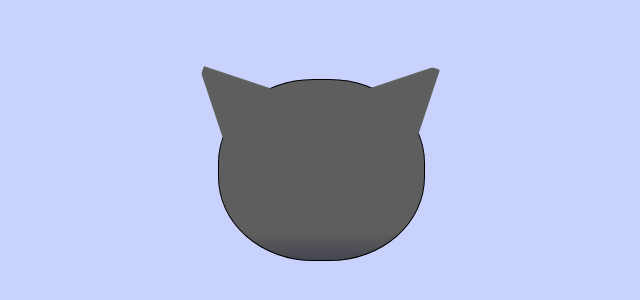
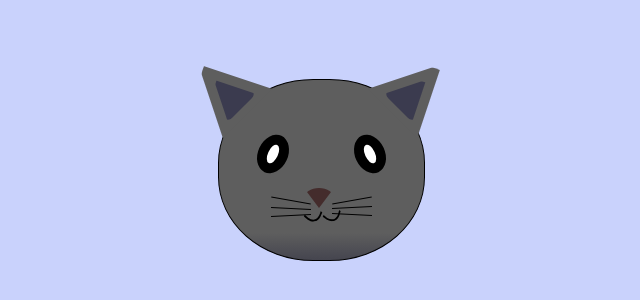
Before and after one commit to AyOULAARBI/Responsive-design-FreeCodeCamp-projects, a plain HTML site: page 12 = intermediate css- cat painting/index.html in a window 1280 px wide. Shown: the part 238-538 px from the top of the page, without its empty margins (319-959 px from the left). Drawn offline with Linux system fonts and the light colour scheme.

Commit message:
finished styling the project

```diff
--- a/12 = intermediate css- cat painting/index.html
+++ b/12 = intermediate css- cat painting/index.html
@@ -3,7 +3,7 @@
 <head>
     <meta charset="UTF-8">
     <meta name="viewport" content="width=device-width, initial-scale=1.0">
-    <title>Balance sheet</title>
+    <title>Cat face</title>
     <link rel="stylesheet" href="style.css">
 </head>
 <body>
@@ -16,6 +16,33 @@
                 <div class="cat-right-inner-ear"></div>
             </div>
         </div>
+        <div class="cat-eyes">
+            <div class="cat-left-eye">
+                <div class="cat-left-inner-eye"></div>
+            </div>
+            <div class="cat-right-eye">
+                <div class="cat-right-inner-eye"></div>
+
+            </div>
+        </div>
+        <div class="cat-nose"></div>
+        <div class="cat-mouth">
+            <div class="cat-mouth-line-left"></div>
+            <div class="cat-mouth-line-right"></div>
+        </div>
+        <div class="cat-whiskers">
+            <div class="cat-whiskers-left">
+                <div class="cat-whisker-left-top"></div>
+                <div class="cat-whisker-left-middle"></div>
+                <div class="cat-whisker-left-bottom"></div>
+            </div>
+            <div class="cat-whiskers-right">
+                <div class="cat-whisker-right-top"></div>
+                <div class="cat-whisker-right-middle"></div>
+                <div class="cat-whisker-right-bottom"></div>
+            </div>
+
+        </div>
     </div>
 </body>
 </html>
--- a/12 = intermediate css- cat painting/style.css
+++ b/12 = intermediate css- cat painting/style.css
@@ -3,10 +3,10 @@ html{
 }
 body{
   height: 100vh;
-   background-color: #c9d2fc;
-   display: flex;
-   justify-content: center;
-   align-items: center;
+  background-color: #c9d2fc;
+  display: flex;
+  justify-content: center;
+  align-items: center;
 }
 
 .cat-head {
@@ -43,3 +43,151 @@ body{
   border-right: 35px solid transparent;
   border-bottom: 70px solid #5e5e5e;
 }
+.cat-left-inner-ear {
+  position: absolute;
+  top: 22px;
+  left: -20px;
+  border-top-left-radius: 90px;
+  border-top-right-radius: 10px;
+  border-bottom-right-radius: 40%;
+  border-bottom-left-radius: 40%;
+  border-left: 20px solid transparent;
+  border-right: 20px solid transparent;
+  border-bottom: 40px solid #3b3b4f;
+}
+.cat-right-inner-ear {
+  position: absolute;
+  top: 22px;
+  right: -20px;
+  border-top-left-radius: 90px;
+  border-top-right-radius: 10px;
+  border-bottom-right-radius: 40%;
+  border-bottom-left-radius: 40%;
+  border-left: 20px solid transparent;
+  border-right: 20px solid transparent;
+  border-bottom: 40px solid #3b3b4f;
+}
+
+.cat-left-eye{
+  width: 30px;
+  height: 40px;
+  background-color: black;
+  position: absolute;
+  top: 54px;
+  left: 39px;
+  border-radius: 60%;
+  transform: rotate(25deg);
+}
+.cat-right-eye{
+  width: 30px;
+  height: 40px;
+  background-color: black;
+  position: absolute;
+  top: 54px;
+  right: 39px;
+  border-radius: 60%;
+  transform: rotate(-25deg);
+}
+.cat-left-inner-eye{
+  width: 10px;
+  height: 20px;
+  background-color: #fff;
+  position:absolute;
+  top: 10px;
+  left:10px;
+  border-radius: 60%;
+}
+.cat-right-inner-eye{
+  width: 10px;
+  height: 20px;
+  background-color: #fff;
+  position:absolute;
+  top: 10px;
+  right:10px;
+  border-radius: 60%;
+}
+.cat-nose {
+  position: absolute;
+  top: 108px;
+  left: 85px;
+  border-top-left-radius: 50%;
+  border-bottom-right-radius: 50%;
+  border-bottom-left-radius: 50%;
+  transform: rotate(180deg);
+  border-left: 15px solid transparent;
+  border-right: 15px solid transparent;
+  border-bottom: 20px solid #442c2c;
+}
+
+.cat-mouth div {
+  width: 30px;
+  height: 50px;
+  border: 2px solid #000;
+  border-radius: 190%/190px 150px 0 0;
+  border-color: black transparent transparent transparent;
+}
+
+.cat-mouth-line-left {
+  position: absolute;
+  top: 88px;
+  left: 74px;
+  transform: rotate(170deg);
+}
+
+.cat-mouth-line-right {
+  position: absolute;
+  top: 88px;
+  left: 91px;
+  transform: rotate(165deg);
+}
+.cat-whiskers-left div {
+  width: 40px;
+  height: 1px;
+  background-color: #000;
+}
+
+.cat-whiskers-right div {
+  width: 40px;
+  height: 1px;
+  background-color: #000;
+}
+
+.cat-whisker-left-top {
+  position: absolute;
+  top: 120px;
+  left: 52px;
+  transform: rotate(10deg);
+}
+.cat-whisker-left-middle{
+  position:absolute;
+  left:52px;
+  top: 128px;
+  transform: rotate(3deg);
+}
+.cat-whisker-left-bottom{
+  position:absolute;
+  left:52px;
+  top: 135px;
+  transform: rotate(-3deg);
+}
+
+.cat-whisker-right-top {
+  position: absolute;
+  top: 120px;
+  right: 52px;
+  transform: rotate(-10deg);
+}
+
+.cat-whisker-right-middle {
+  position: absolute;
+  top: 127px;
+  right: 52px;
+  transform: rotate(-3deg);
+}
+
+.cat-whisker-right-bottom {
+  position: absolute;
+  top: 134px;
+  right: 52px;
+  transform: rotate(3deg);
+}
```
